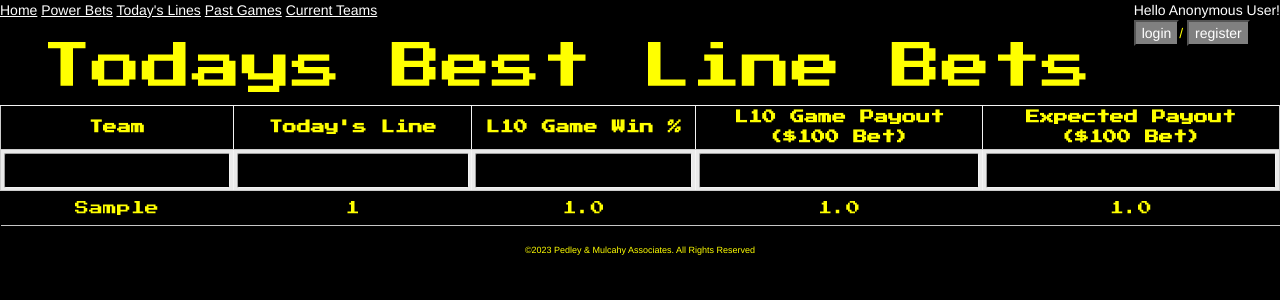
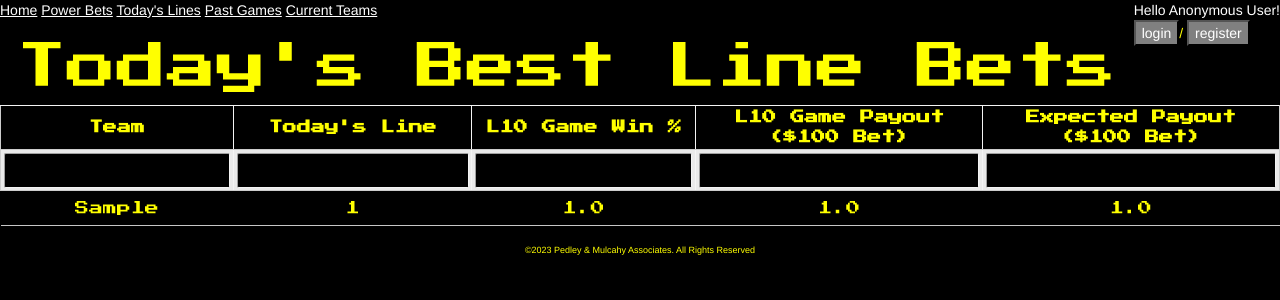
Before and after one commit to dmulch/NBA_bet_scraper_website, a Django app: page /bets in a window 1280 px wide. Shown: the top 300 px of the page. Run offline with Django 4.2, Linux system fonts and the light colour scheme; tables that the repository leaves empty hold one stand-in row (values such as "Sample post"); some libraries are stand-ins or nearby versions; some web fonts are replaced.

Commit message:
fix today's vs todays

```diff
--- a/templates/bets.html
+++ b/templates/bets.html
@@ -11,7 +11,7 @@
         </span>
     </head>
     <h2 class=" text-center point">
-        Todays Best Line Bets</h2>
+        Today's Best Line Bets</h2>
     <table style="color: yellow; background-color: black" class="point" id="bets" >
             <th style="background-color: black; font-family: 'Press Start 2P'; color: yellow">Team</th>
             <th style="background-color: black; font-family: 'Press Start 2P'; color: yellow">Today's Line</th>
--- a/templates/home.html
+++ b/templates/home.html
@@ -44,7 +44,7 @@ The current time is:
             <div class="col-sm-5">
                 <h3 class="tomorrow">Navigation_</h3>
                 <p>
-                    <a href="{% url 'lines' %}">Todays Lines</a><br>
+                    <a href="{% url 'lines' %}">Today's Lines</a><br>
                     <a href="{% url 'past' %}">Past Games</a><br>
                     <a href="{% url 'teams' %}">Current Teams</a><br>
                     <a href="{% url 'maintenance' %}">Do maintenance</a><br>
```
